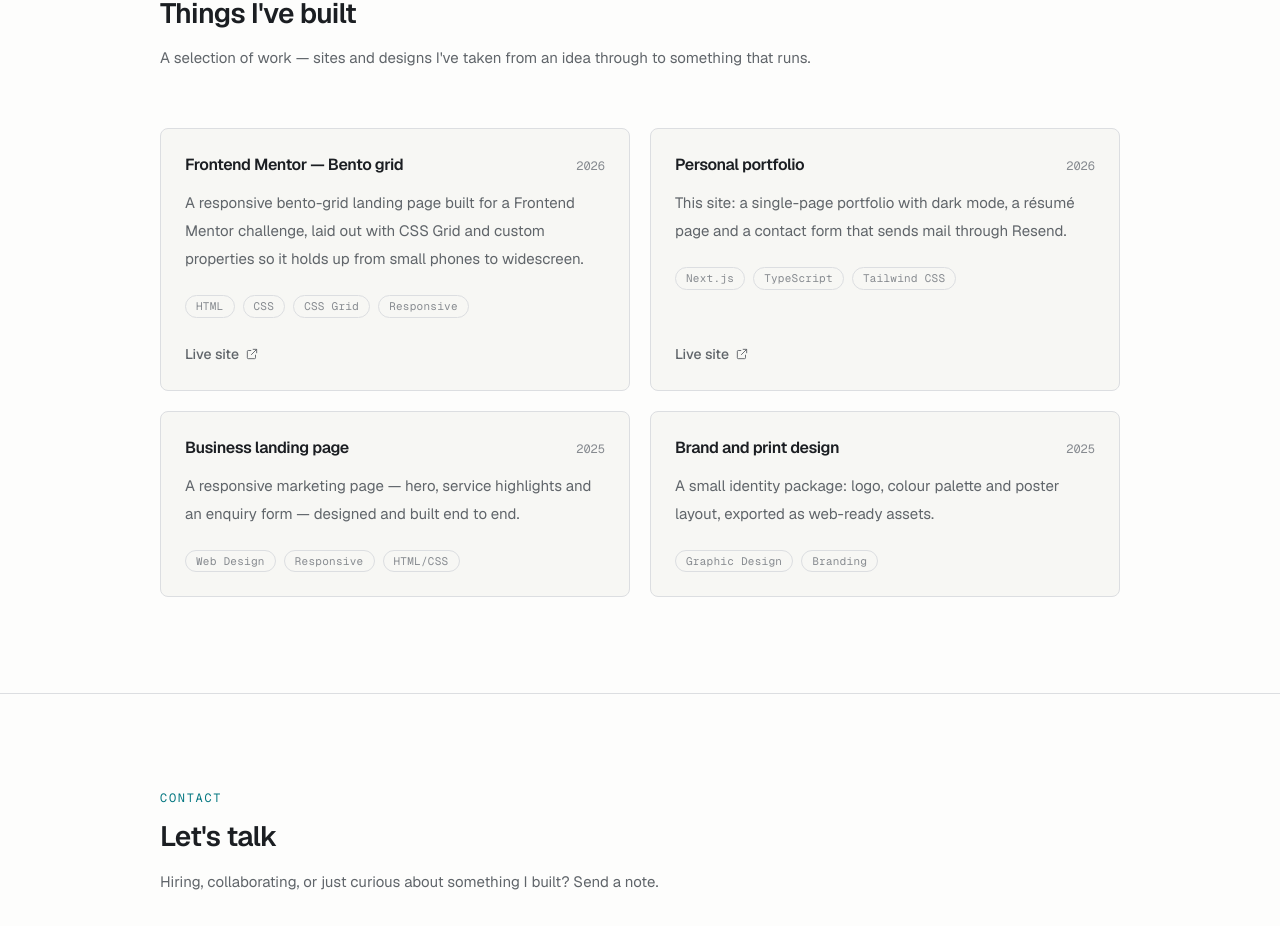
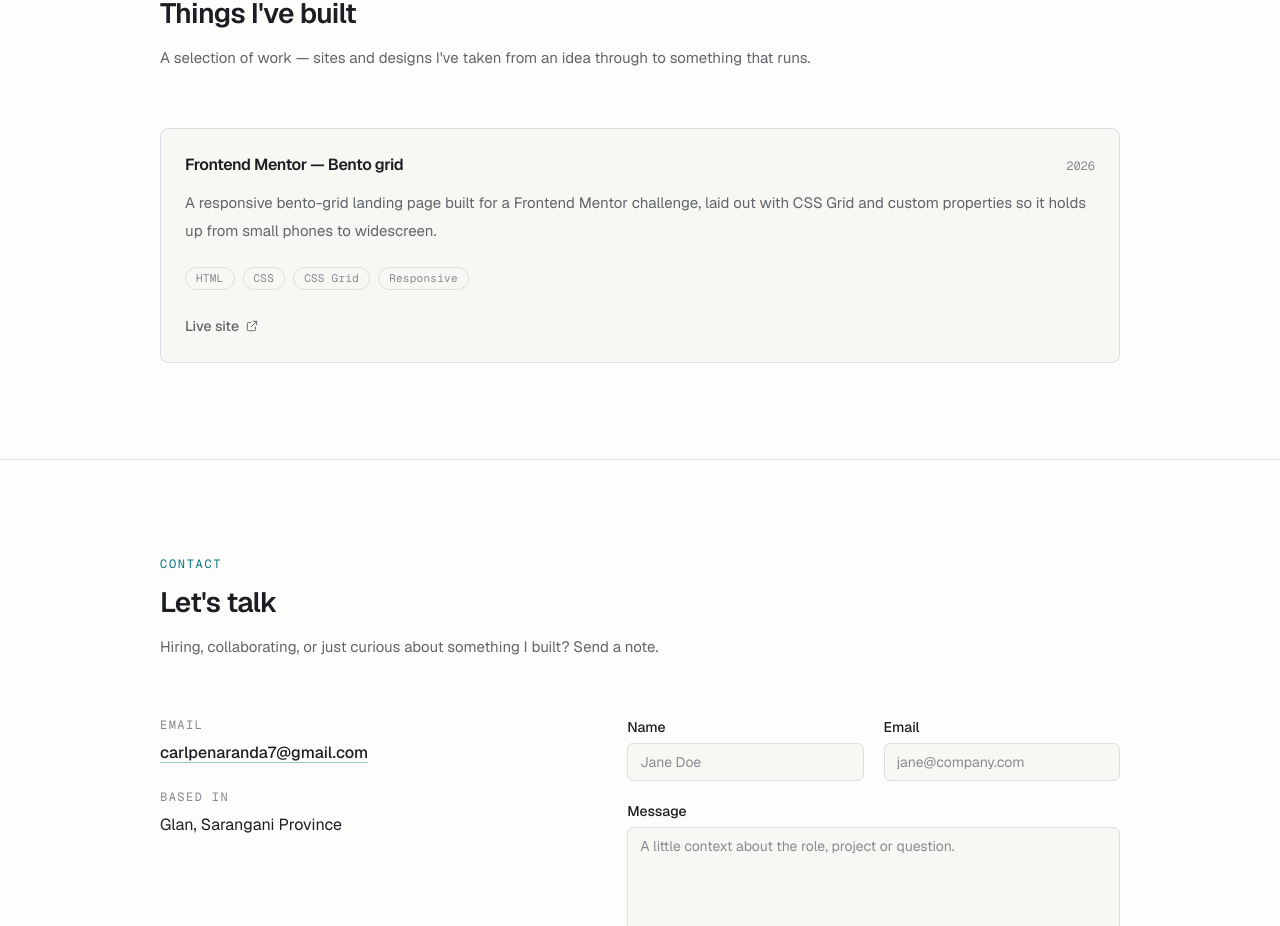
Before and after one commit to carlqtdev/carlportfolio, a Next.js app: page / in a window 1280 px wide. Shown: the part 1357-2283 px from the top of the page. Built offline with nearby package versions, Linux system fonts and the light colour scheme; no server answers.

Commit message:
Show only the bento grid project
Drop the placeholder projects and let a single card span the full grid width.

```diff
--- a/content/profile.ts
+++ b/content/profile.ts
@@ -68,8 +68,9 @@ export const education: EducationItem[] = [
 ];
 
 /**
- * Replace these examples with your real work. The projects section renders
- * nothing at all when this array is empty, so it is safe to ship without it.
+ * Your projects. The section renders nothing at all when this array is empty,
+ * so it is safe to ship without any entries. Each item may carry an optional
+ * `href` (live) and `repo` (source) link.
  */
 export const projects: ProjectItem[] = [
   {
@@ -80,27 +81,4 @@ export const projects: ProjectItem[] = [
     year: "2026",
     href: "https://carldiv.github.io/Bento-Grid/",
   },
-  {
-    title: "Personal portfolio",
-    description:
-      "This site: a single-page portfolio with dark mode, a résumé page and a contact form that sends mail through Resend.",
-    tags: ["Next.js", "TypeScript", "Tailwind CSS"],
-    year: "2026",
-    // example.com is the reserved placeholder domain — swap in your real URL.
-    href: "https://example.com",
-  },
-  {
-    title: "Business landing page",
-    description:
-      "A responsive marketing page — hero, service highlights and an enquiry form — designed and built end to end.",
-    tags: ["Web Design", "Responsive", "HTML/CSS"],
-    year: "2025",
-  },
-  {
-    title: "Brand and print design",
-    description:
-      "A small identity package: logo, colour palette and poster layout, exported as web-ready assets.",
-    tags: ["Graphic Design", "Branding"],
-    year: "2025",
-  },
 ];
--- a/sections/projects.tsx
+++ b/sections/projects.tsx
@@ -3,6 +3,7 @@ import { ExternalLinkIcon } from "@/components/icons";
 import { Reveal } from "@/components/reveal";
 import { Section } from "@/components/section";
 import { type ProjectItem, projects } from "@/content/profile";
+import { cn } from "@/lib/utils";
 
 function ProjectCard({ project }: { project: ProjectItem }) {
   const links = [
@@ -69,7 +70,10 @@ export function Projects() {
     >
       <ul className="grid gap-5 sm:grid-cols-2">
         {projects.map((project, index) => (
-          <li key={project.title}>
+          <li
+            key={project.title}
+            className={cn(projects.length === 1 && "sm:col-span-2")}
+          >
             <Reveal delay={index * 0.06} className="h-full">
               <ProjectCard project={project} />
             </Reveal>
```
Also changed, not shown: 1 other file (tests, documents, lock files or other folders).
